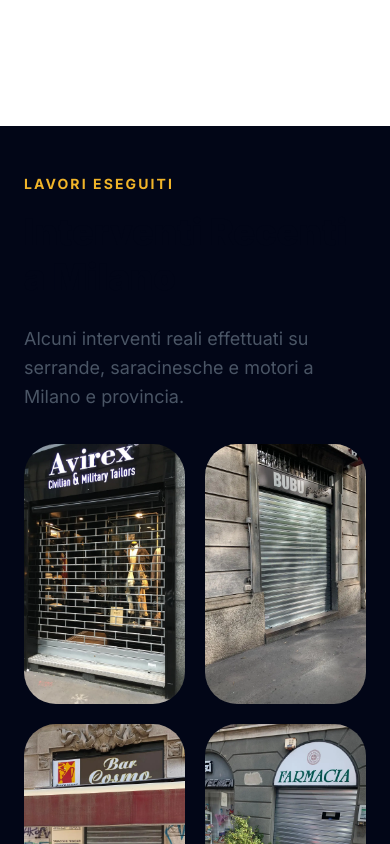
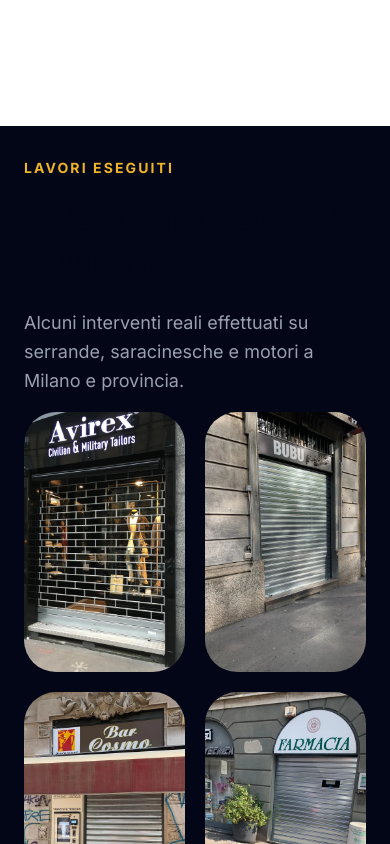
Before and after one commit to Simo-FI/abbinati-serrande, a Next.js app: page / in a window 390 px wide. Shown: the part 5320-6164 px from the top of the page. Built offline with nearby package versions, Linux system fonts and the light colour scheme.

Commit message:
Optimize mobile spacing and section rhythm

```diff
--- a/app/page.tsx
+++ b/app/page.tsx
@@ -702,12 +702,12 @@
 
 </section>
       {/* GALLERY */}
-<section className="py-12 md:py-24 bg-[#020617]">
+<section className="pt-8 pb-12 md:py-24 bg-[#020617]">
 
   <div className="max-w-7xl mx-auto px-6">
 
     {/* TITLE */}
-    <div className="max-w-3xl mb-8 md:mb-16">
+    <div className="max-w-3xl mb-4 md:mb-16">
 
       <p className="text-[#f0b429] font-bold uppercase tracking-[0.15em] mb-4 text-sm">
         Lavori Eseguiti
@@ -717,7 +717,7 @@
         Interventi Recenti a Milano
       </h2>
 
-      <p className="text-lg text-gray-600 leading-relaxed">
+      <p className="text-gray-400 text-lg leading-relaxed mt-2">
         Alcuni interventi reali effettuati su serrande,
         saracinesche e motori a Milano e provincia.
       </p>
```
